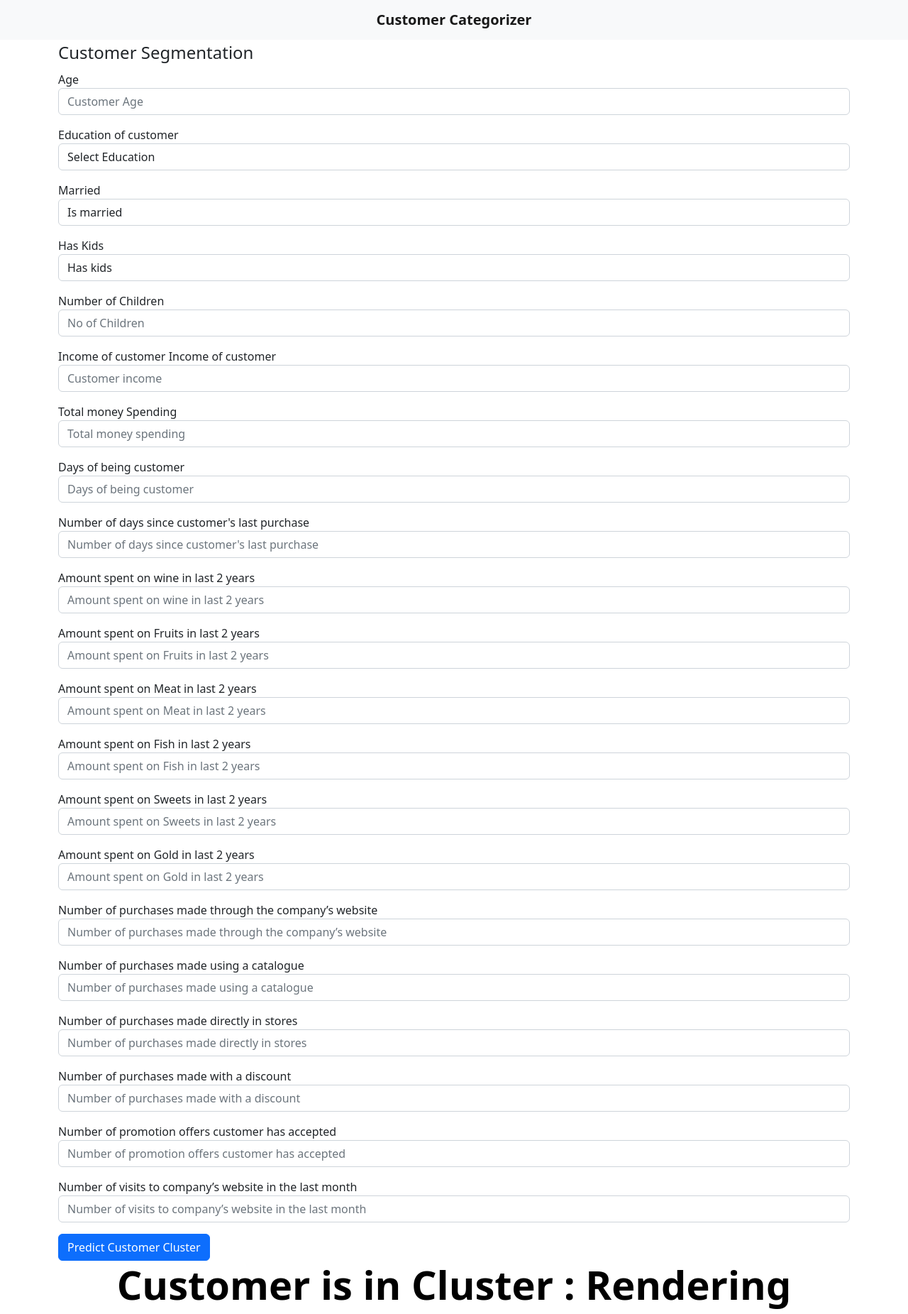
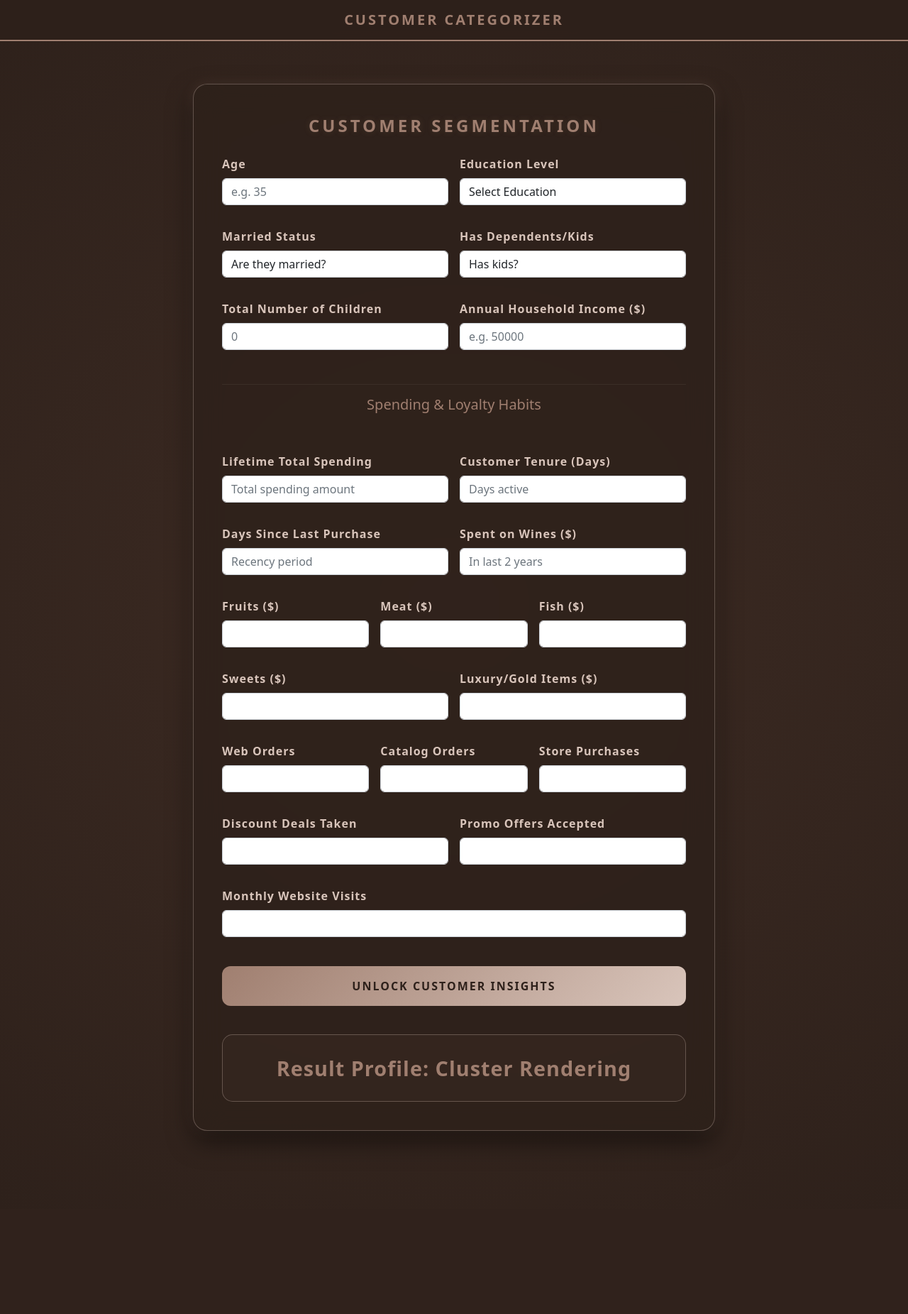
Before and after one commit to sahil07rathore0707/Customer_Categorizer_project, a FastAPI app: page / in a window 1280 px wide. Shown: the whole page at 71% size. After the commit the page ends 1604 px from the top, so only its background shows below. Run offline with FastAPI, Linux system fonts and the light colour scheme; parts of the project's set-up code (start-up, migrations or seed data) failed here and were passed over; some libraries are stand-ins or nearby versions.

Commit message:
Improved the frontend

```diff
--- a/app.py
+++ b/app.py
@@ -119,9 +119,17 @@ async def predictRouteClient(request: Request):
 
         predicted_value = int(predicted_cluster[0])
 
+        # Map cluster values to human-readable categories
+        cluster_mapping = {
+            0: "BUDGET CUSTOMER",
+            1: "PLATINUM CUSTOMER",
+            2: "MODERATE SPENDER"
+        }
+        category_name = cluster_mapping.get(predicted_value, f"CLUSTER {predicted_value}")
+
         return templates.TemplateResponse(
-            "customer.html",
-            {"request": request, "context": predicted_value}
+            "result.html",
+            {"request": request, "category": category_name}
         )
 
     except Exception as e:
--- a/static/css/style.css
+++ b/static/css/style.css
@@ -1,82 +1,177 @@
-.navbar-light .navbar-brand {
-    color: rgba(0, 0, 0, .9);
-}
+@import url('https://fonts.googleapis.com/css2?family=Inter:wght@400;600;800&display=swap');
 
-.navbar-light .navbar-brand {
-    margin-left: auto;
-    margin-right: auto;
+:root {
+    --bg-dark: #2e211b;
+    --card-bg: rgba(46, 33, 27, 0.8);
+    --accent-primary: #a07f70;
+    --accent-secondary: #d9c5bb;
+    --accent-glow: rgba(160, 127, 112, 0.2);
+    --text-white: #ffffff;
+    --text-muted: #d9c5bb;
+    --border-accent: rgba(217, 197, 187, 0.3);
 }
 
 body {
     margin: 0;
     padding: 0;
-    font-family: sans-serif;
+    font-family: 'Inter', sans-serif;
+    background: radial-gradient(circle at center, #3d2b23 0%, #2e211b 100%);
+    min-height: 100vh;
+    color: var(--text-white);
+    overflow-x: hidden;
 }
 
-.formBox {
-    margin-top: 50px;
-    padding: 50px;
+.navbar {
+    background: rgba(46, 33, 27, 0.9) !important;
+    backdrop-filter: blur(10px);
+    border-bottom: 2px solid var(--accent-primary);
+    padding: 1rem 0;
 }
 
-h1 {
-    margin: 0;
-    padding: 0;
-    text-align: center;
-    margin-bottom: 50px !important;
+.navbar-brand {
+    color: var(--accent-primary) !important;
+    font-size: 1.5rem;
+    letter-spacing: 3px;
     text-transform: uppercase;
-    font-size: 48px;
 }
 
-.inputBox {
-    position: relative;
-    box-sizing: border-box;
-    margin-bottom: 40px;
+.main-section {
+    padding: 60px 0;
 }
 
-.button {
-    width: 100%;
-    background: #00bcd4;
-    color: #fff;
-    border-radius: 0;
-    border: none;
-    outline: none;
-    height: 50px;
-    font-size: 24px;
+/* Glassmorphism Container */
+.glass-container {
+    background: var(--card-bg);
+    backdrop-filter: blur(20px);
+    -webkit-backdrop-filter: blur(20px);
+    border: 1px solid var(--border-accent);
+    border-radius: 20px;
+    padding: 40px;
+    box-shadow: 0 15px 35px rgba(0, 0, 0, 0.5), 0 0 20px var(--accent-glow);
+    margin-bottom: 50px;
 }
 
-.input {
-    position: relative;
-    width: 100%;
-    height: 50px;
-    background: transparent;
-    border: none;
-    outline: none;
-    font-size: 24px;
-    border-bottom: 2px solid rgba(0, 0, 0, .5);
+legend {
+    color: var(--accent-primary);
+    font-weight: 800;
+    font-size: 2.2rem;
+    text-align: center;
+    margin-bottom: 35px;
+    text-transform: uppercase;
+    letter-spacing: 4px;
+    text-shadow: 0 0 10px var(--accent-glow);
 }
 
-.inputText {
-    position: absolute;
-    line-height: 50px;
-    font-size: 24px;
-    transition: .5s;
-    opacity: 0.5;
+.form-label {
+    color: var(--accent-secondary);
+    font-weight: 600;
+    margin-bottom: 8px;
+    letter-spacing: 1px;
 }
 
-.focus .inputText {
-    transform: translateY(-30px);
-    font-size: 18px;
-    opacity: 1;
-    color: #00bcd4;
+.form-control {
+    background: rgba(0, 0, 0, 0.3);
+    border: 1px solid var(--border-accent);
+    color: white;
+    border-radius: 10px;
+    padding: 12px 15px;
+    transition: all 0.3s ease;
 }
 
-.btn_train {
+.form-control:focus {
+    background: rgba(160, 127, 112, 0.05);
+    border-color: var(--accent-primary);
+    box-shadow: 0 0 15px var(--accent-glow);
+    color: white;
+}
+
+.form-control::placeholder {
+    color: #888;
+}
+
+select.form-control option {
+    background: #2e211b;
+    color: white;
+}
+
+.btn-predict {
+    background: linear-gradient(135deg, var(--accent-primary) 0%, var(--accent-secondary) 100%);
+    border: none;
+    color: #2e211b;
+    font-weight: 800;
+    padding: 16px 30px;
+    border-radius: 12px;
     width: 100%;
-    background: red;
-    color: #fff;
-    border-radius: 0;
-    border: none;
-    outline: none;
-    height: 50px;
-    font-size: 24px;
+    margin-top: 25px;
+    text-transform: uppercase;
+    letter-spacing: 2px;
+    cursor: pointer;
+    transition: all 0.3s ease;
 }
+
+.btn-predict:hover {
+    transform: translateY(-3px);
+    box-shadow: 0 10px 20px rgba(0, 0, 0, 0.4), 0 0 20px var(--accent-glow);
+    filter: brightness(1.1);
+}
+
+.result-box {
+    margin-top: 40px;
+    padding: 25px;
+    background: rgba(160, 127, 112, 0.05);
+    border: 1px solid var(--border-accent);
+    border-radius: 15px;
+}
+
+.cluster-text {
+    font-size: 1.8rem;
+    font-weight: 800;
+    color: var(--accent-primary);
+    letter-spacing: 1px;
+}
+
+.category-name {
+    font-size: 3.5rem;
+    font-weight: 900;
+    background: linear-gradient(to bottom, #ffffff, var(--accent-primary));
+    -webkit-background-clip: text;
+    background-clip: text;
+    -webkit-text-fill-color: transparent;
+    margin-top: 20px;
+    letter-spacing: 2px;
+    text-shadow: 0 0 30px var(--accent-glow);
+}
+
+.icon-box {
+    font-size: 5rem;
+    margin-bottom: 20px;
+    filter: drop-shadow(0 0 10px var(--gold-glow));
+}
+
+.back-link {
+    display: inline-block;
+    margin-top: 40px;
+    color: var(--accent-secondary);
+    text-decoration: none;
+    font-weight: 600;
+    transition: color 0.3s, transform 0.3s;
+}
+
+.back-link:hover {
+    color: var(--accent-primary);
+    transform: translateX(-5px);
+}
+
+/* Scrollbar styling */
+::-webkit-scrollbar {
+    width: 8px;
+}
+
+::-webkit-scrollbar-track {
+    background: #2e211b;
+}
+
+::-webkit-scrollbar-thumb {
+    background: var(--accent-primary);
+    border-radius: 10px;
+}
--- a/templates/customer.html
+++ b/templates/customer.html
@@ -1,160 +1,172 @@
 <!DOCTYPE html>
 <html lang="en">
+
 <head>
     <meta charset="utf-8">
     <meta name="viewport" content="width=device-width, initial-scale=1">
     <title>Customer Segmentation</title>
-    <link rel="stylesheet" href="{{ url_for('static', path='/css/style.css')}}">
-    <link href="https://cdn.jsdelivr.net/npm/bootstrap@5.2.1/dist/css/bootstrap.min.css" rel="stylesheet" integrity="sha384-iYQeCzEYFbKjA/T2uDLTpkwGzCiq6soy8tYaI1GyVh/UjpbCx/TYkiZhlZB6+fzT" crossorigin="anonymous">
+    <link rel="stylesheet" href="{{ url_for('static', path='css/style.css')}}?v=1.0">
+    <link href="https://cdn.jsdelivr.net/npm/bootstrap@5.2.1/dist/css/bootstrap.min.css" rel="stylesheet">
 </head>
+
 <body>
-    <nav class="navbar navbar-light bg-light static-top">
-        <div class="container-fluid">
-           <span class="navbar-brand fw-bold">Customer Categorizer</span>
+    <nav class="navbar static-top">
+        <div class="container text-center">
+            <span class="navbar-brand fw-bold mx-auto">CUSTOMER CATEGORIZER</span>
         </div>
     </nav>
-    <section>
-        <div class="container-fluid">
+
+    <section class="main-section">
         <div class="container">
+            <div class="row justify-content-center">
+                <div class="col-lg-8 col-md-10">
+                    <div class="glass-container">
                         <form action="/" method="post">
                             <legend>Customer Segmentation</legend>
-                    <div class="mb-3">
-                        <label for="Age">Age</label>
-                        <input type="number" class="form-control" id="Age" name="Age"  placeholder="Customer Age" required="required">
+
+                            <div class="row g-3">
+                                <!-- Demographic Information -->
+                                <div class="col-md-6 mb-3">
+                                    <label class="form-label" for="Age">Age</label>
+                                    <input type="number" class="form-control" id="Age" name="Age" placeholder="e.g. 35"
+                                        required>
                                 </div>
-
-                      <div class="mb-3">
-                        <label for="Education">Education of customer</label>
-                        <select class="form-control" id="Education" name="Education" placeholder="Education of Customer" required="required">
+                                <div class="col-md-6 mb-3">
+                                    <label class="form-label" for="Education">Education Level</label>
+                                    <select class="form-control" id="Education" name="Education" required>
                                         <option value="" disabled selected>Select Education</option>
                                         <option value="0">Basic</option>
                                         <option value="1">2n Cycle</option>
-                            <option value = "2">Graduation</option>
-                            <option value = "3">Master</option>
-                            <option value = "4">PhD</option>
+                                        <option value="2">Graduation</option>
+                                        <option value="3">Master</option>
+                                        <option value="4">PhD</option>
                                     </select>
                                 </div>
 
-                      <div class="mb-3">
-                        <label for="Marital_Status">Married</label>
-                        <select class="form-control" id="Marital_Status" name="Marital_Status" placeholder="Is married" required="required">
-                            <option value="" disabled selected>Is married</option>
-                            <option value="0">N</option>
-                            <option value = "1">Y</option>
+                                <div class="col-md-6 mb-3">
+                                    <label class="form-label" for="Marital_Status">Married Status</label>
+                                    <select class="form-control" id="Marital_Status" name="Marital_Status" required>
+                                        <option value="" disabled selected>Are they married?</option>
+                                        <option value="0">No</option>
+                                        <option value="1">Yes</option>
+                                    </select>
+                                </div>
+                                <div class="col-md-6 mb-3">
+                                    <label class="form-label" for="Parental_Status">Has Dependents/Kids</label>
+                                    <select class="form-control" id="Parental_Status" name="Parental_Status" required>
+                                        <option value="" disabled selected>Has kids?</option>
+                                        <option value="0">No</option>
+                                        <option value="1">Yes</option>
                                     </select>
                                 </div>
 
-                      <div class="mb-3">
-                        <label for="Parental_Status">Has Kids</label>
-                        <select class="form-control" id="Parental_Status" name="Parental_Status" placeholder="Parental_Status" required="required">
-                            <option value="" disabled selected>Has kids</option>
-                            <option value = "0">N</option>
-                            <option value = "1">Y</option>
-                        </select>
+                                <div class="col-md-6 mb-3">
+                                    <label class="form-label" for="Children">Total Number of Children</label>
+                                    <input type="number" class="form-control" id="Children" name="Children"
+                                        placeholder="0" required>
+                                </div>
+                                <div class="col-md-6 mb-3">
+                                    <label class="form-label" for="Income">Annual Household Income ($)</label>
+                                    <input type="number" class="form-control" id="Income" name="Income"
+                                        placeholder="e.g. 50000" required>
                                 </div>
 
-                      <div class="mb-3">
-                        <label for="Children">Number of Children</label>
-                        <input type="number" class="form-control" id="Children" name="Children"  placeholder="No of Children" required = "required">
+                                <!-- Behavior Information -->
+                                <div class="col-12 mb-3">
+                                    <hr style="border-color: var(--border-accent)">
+                                    <h5 class="text-center mb-4" style="color: var(--accent-primary)">Spending & Loyalty
+                                        Habits</h5>
                                 </div>
 
-                      <div class="mb-3">
-                        <label for="Income">Income of customer</label>
-                            <label for="company_age">Income of customer</label>
-                            <input type="number" class="form-control" id="Income" name="Income"  placeholder="Customer income" required="required">
+                                <div class="col-md-6 mb-3">
+                                    <label class="form-label" for="Total_Spending">Lifetime Total Spending</label>
+                                    <input type="number" class="form-control" id="Total_Spending" name="Total_Spending"
+                                        placeholder="Total spending amount" required>
+                                </div>
+                                <div class="col-md-6 mb-3">
+                                    <label class="form-label" for="Days_as_Customer">Customer Tenure (Days)</label>
+                                    <input type="number" class="form-control" id="Days_as_Customer"
+                                        name="Days_as_Customer" placeholder="Days active" required>
+                                </div>
+                                <div class="col-md-6 mb-3">
+                                    <label class="form-label" for="Recency">Days Since Last Purchase</label>
+                                    <input type="number" class="form-control" id="Recency" name="Recency"
+                                        placeholder="Recency period" required>
                                 </div>
 
-                      <div class="mb-3">
-                        <label for="Total_Spending">Total money Spending </label>
-                        <input type="number" class="form-control" id="Total_Spending" name="Total_Spending"  placeholder="Total money spending" required="required">
+                                <!-- Detailed Expenditures -->
+                                <div class="col-md-6 mb-3">
+                                    <label class="form-label" for="Wines">Spent on Wines ($)</label>
+                                    <input type="number" class="form-control" id="Wines" name="Wines"
+                                        placeholder="In last 2 years" required>
+                                </div>
+                                <div class="col-md-4 mb-3">
+                                    <label class="form-label" for="Fruits">Fruits ($)</label>
+                                    <input type="number" class="form-control" id="Fruits" name="Fruits" required>
+                                </div>
+                                <div class="col-md-4 mb-3">
+                                    <label class="form-label" for="Meat">Meat ($)</label>
+                                    <input type="number" class="form-control" id="Meat" name="Meat" required>
+                                </div>
+                                <div class="col-md-4 mb-3">
+                                    <label class="form-label" for="Fish">Fish ($)</label>
+                                    <input type="number" step="0.01" class="form-control" id="Fish" name="Fish"
+                                        required>
+                                </div>
+                                <div class="col-md-6 mb-3">
+                                    <label class="form-label" for="Sweets">Sweets ($)</label>
+                                    <input type="number" class="form-control" id="Sweets" name="Sweets" required>
+                                </div>
+                                <div class="col-md-6 mb-3">
+                                    <label class="form-label" for="Gold">Luxury/Gold Items ($)</label>
+                                    <input type="number" class="form-control" id="Gold" name="Gold" required>
                                 </div>
 
-                      <div class="mb-3">
-                        <label for="Days_as_Customer">Days of being customer</label>
-                        <input type="number" class="form-control" id="Days_as_Customer" name="Days_as_Customer"  placeholder="Days of being customer" required="required">
+                                <!-- Channels -->
+                                <div class="col-md-4 mb-3">
+                                    <label class="form-label" for="Web">Web Orders</label>
+                                    <input type="number" class="form-control" id="Web" name="Web" required>
+                                </div>
+                                <div class="col-md-4 mb-3">
+                                    <label class="form-label" for="Catalog">Catalog Orders</label>
+                                    <input type="number" class="form-control" id="Catalog" name="Catalog" required>
+                                </div>
+                                <div class="col-md-4 mb-3">
+                                    <label class="form-label" for="Store">Store Purchases</label>
+                                    <input type="number" class="form-control" id="Store" name="Store" required>
                                 </div>
 
-                      <div class="mb-3">
-                        <label for="Recency">Number of days since customer's last purchase</label>
-                        <input type="number" class="form-control" id="Recency" name="Recency"  placeholder="Number of days since customer's last purchase" required="required">
+                                <!-- Offers -->
+                                <div class="col-md-6 mb-3">
+                                    <label class="form-label" for="Discount_Purchases">Discount Deals Taken</label>
+                                    <input type="number" class="form-control" id="Discount_Purchases"
+                                        name="Discount_Purchases" required>
+                                </div>
+                                <div class="col-md-6 mb-3">
+                                    <label class="form-label" for="Total_Promo">Promo Offers Accepted</label>
+                                    <input type="number" class="form-control" id="Total_Promo" name="Total_Promo"
+                                        required>
+                                </div>
+                                <div class="col-12 mb-3">
+                                    <label class="form-label" for="NumWebVisitsMonth">Monthly Website Visits</label>
+                                    <input type="number" class="form-control" id="NumWebVisitsMonth"
+                                        name="NumWebVisitsMonth" required>
+                                </div>
                             </div>
 
+                            <button class="btn-predict" type="submit">Unlock Customer Insights</button>
+                        </form>
 
-
-                      <div class="mb-3">
-                        <label for="'Wines'">Amount spent on wine in last 2 years</label>
-                        <input type="number" class="form-control" id="Wines" name="Wines"  placeholder="Amount spent on wine in last 2 years" required="required">
+                        {% if context is not none %}
+                        <div class="result-box text-center">
+                            <span class="cluster-text">Result Profile: Cluster {{context}}</span>
                         </div>
-
-                      <div class="mb-3">
-                        <label for="Fruits">Amount spent on Fruits in last 2 years</label>
-                        <input type="number" class="form-control" id="Fruits" name="Fruits"  placeholder="Amount spent on Fruits in last 2 years" required="required">
+                        {% endif %}
                     </div>
-                      <div class="mb-3">
-                        <label for="Meat">Amount spent on Meat in last 2 years</label>
-                        <input type="number" class="form-control" id="Meat" name="Meat"  placeholder="Amount spent on Meat in last 2 years" required="required">
                 </div>
-                      <div class="mb-3">
-                        <label for="Fish">Amount spent on Fish in last 2 years</label>
-                        <input type="number" step="0.01" class="form-control" id="Fish" name="Fish"  placeholder="Amount spent on Fish in last 2 years" required="required">
-                      </div>
-                      <div class="mb-3">
-                        <label for="Sweets">Amount spent on Sweets in last 2 years</label>
-                        <input type="number" class="form-control" id="Sweets" name="Sweets"  placeholder="Amount spent on Sweets in last 2 years" required="required">
-                      </div>
-                      <div class="mb-3">
-                        <label for="Gold">Amount spent on Gold in last 2 years</label>
-                        <input type="number" class="form-control" id="Gold" name="Gold"  placeholder="Amount spent on Gold in last 2 years" required="required">
-                      </div>
-                      <div class="mb-3">
-                        <label for="Web">Number of purchases made through the company’s website </label>
-                        <input type="number" class="form-control" id="Web" name="Web"  placeholder="Number of purchases made through the company’s website " required="required">
-                      </div>
-
-                      <div class="mb-3">
-                        <label for="Catalog"> Number of purchases made using a catalogue
-                        </label>
-                        <input type="number" class="form-control" id="Catalog" name="Catalog"  placeholder="Number of purchases made using a catalogue " required="required">
-                      </div>
-                      <div class="mb-3">
-                        <label for="Store">Number of purchases made directly in stores </label>
-                        <input type="number" class="form-control" id="Store" name="Store"  placeholder="Number of purchases made directly in stores " required="required">
-                      </div>
-                      <div class="mb-3">
-                        <label for="Discount_Purchases">Number of purchases made with a discount</label>
-                        <input type="number" class="form-control" id="Discount_Purchases" name="Discount_Purchases"  placeholder="Number of purchases made with a discount" required="required">
-                      </div>
-                      <div class="mb-3">
-                        <label for="Total_Promo">Number of promotion offers customer has accepted</label>
-                        <input type="number" class="form-control" id="Total_Promo" name="Total_Promo"  placeholder="Number of promotion offers customer has accepted" required="required">
-                      </div>
-
-
-                      <div class="mb-3">
-                        <label for="NumWebVisitsMonth">Number of visits to company’s website in the last month</label>
-                        <input type="number" class="form-control" id="NumWebVisitsMonth" name="NumWebVisitsMonth"  placeholder="Number of visits to company’s website in the last month" required="required">
-                      </div>
-
-
-                        <input class="btn btn-primary" type="submit" value="Predict Customer Cluster" required />
-                    </div>
-
-                </form>
-            </div>
-            <div class="text-center text-black">
-                <h2 class="display-4 fw-bolder">Customer is in Cluster : {{context}} </h2>
             </div>
         </div>
     </section>
-    <script src="https://code.jquery.com/jquery-3.2.1.js"></script>
-    <script type="text/javascript">
-        $(".input").focus(function(){
-            $(this).parent().addClass("focus");
-        }).blur(function(){
-            if($(this).val() === ''){
-                $(this).parent().removeClass("focus");
-            }
-        })
-    </script>
 </body>
+
 </html>
```
Also changed, not shown: config/schema.yaml (+25 -27 lines), src/components/data_validation.py (+23 -8 lines), templates/result.html (added, +55 -0 lines), 5 other files. Lines whose indentation alone changed are shown as unchanged.
